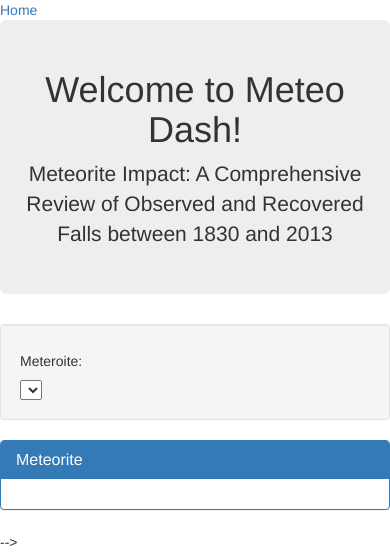
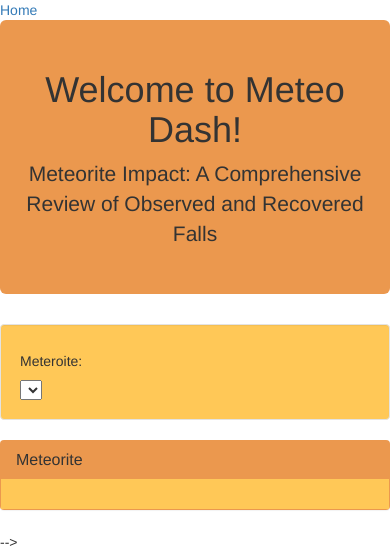
Before and after one commit to JuliWritesStories/Meteor-Project-3, a Flask app: page /charts in a window 390 px wide. Shown: the top 552 px of the page. Run offline with Flask 3, Linux system fonts and the light colour scheme; data that the repository does not hold is empty; parts of the project's set-up code (start-up, migrations or seed data) failed here and were passed over; some libraries are stand-ins or nearby versions.

Commit message:
css&html

```diff
--- a/app.py
+++ b/app.py
@@ -1,13 +1,17 @@
+
+import string
 import flask
 from flask_cors import CORS
 import flask_cors
 import numpy as np
+from requests import session
 
 import sqlalchemy
 from sqlalchemy.ext.automap import automap_base
 from sqlalchemy.orm import Session
-from sqlalchemy import create_engine, func
+from sqlalchemy import create_engine, func,literal_column
 from sqlalchemy import desc
+from sqlalchemy.sql.expression import case
 
 from flask import Flask, jsonify
 
@@ -130,15 +134,10 @@ def meteorites_GrpBy(byyear):
     # # Create our session (link) from Python to the DB
     session = Session(engine)
 
-    # """Return a list of all Meteorite names"""
-    # # Query all Meteorite
-    results =  session.query(Meteorite.fall,Meteorite.year,Meteorite.mass,func.count(Meteorite.meteorite_name)) \
+    results =  session.query(Meteorite.fall,Meteorite.year,func.count(Meteorite.meteorite_name)) \
                 .filter(Meteorite.year == byyear) \
                 .group_by(Meteorite.fall) \
-                .order_by(desc(func.count(Meteorite.mass))) \
                 .all()
-
-
 
     session.close()
 
@@ -184,6 +183,45 @@ def meteorites_ByClass(byyear):
 
     return jsonify(result_dict)
 
+@app.route("/meteorites_bymass/<byyear>")
+def meteorites_byMass(byyear):
+     # # Create our session (link) from Python to the DB
+    session = Session(engine)
+
+
+    # """Return a list of all Meteorite names"""
+    # # Query all Meteorite
+    # results =  session.query(
+    #       Meteorite.recclass,
+    #     case([
+    #     (getattr(Meteorite, "mass(g)") <= 100, "0-100g"),
+    #     (getattr(Meteorite, "mass(g)") <= 1000, "101-1000g"),
+    #     (getattr(Meteorite, "mass(g)") <= 10000, "1001-10000g"),
+    #     (getattr(Meteorite, "mass(g)") == 100000, "10001-100000g")
+    #     ], else_="100001g+").label("mass_group"),
+    #    func.count().label("count")
+    #    ).filter(Meteorite.year == byyear).group_by(Meteorite.recclass, "mass_group").all()
+
+    results = session.query(getattr(Meteorite, "mass(g)"),Meteorite.year).filter(Meteorite.year == byyear).all()
+
+
+    session.close()
+
+
+
+    result_dict= []
+
+
+    for result in results:
+      result_dict.append({
+           "mass": result[0],
+           "year": result[1],
+
+
+     })
+    return jsonify(result_dict)
+
+
 
 
 
--- a/static/CSS/style.css
+++ b/static/CSS/style.css
@@ -8,3 +8,33 @@ body {
   html {
     height: 100%;
   }
+
+  .col-md-12.jumbotron.text-center {
+    background-color: #EB984E; /* Set your desired color here */
+}
+
+.well {
+  background-color: #FFC857 ; /* Set your desired color here */
+
+}
+
+
+.panel
+{
+  background-color :#EB984E;
+
+}
+
+.panel-body{
+  background-color:#FFC857;
+}
+.button {
+  display: inline-block;
+  padding: 10px 20px;
+  background-color: #FFC857;
+  color: white;
+  text-decoration: none;
+  border: 1px solid #FFC857;
+  border-radius: 5px;
+  margin-right: 10px;
+}
--- a/static/js/charts.js
+++ b/static/js/charts.js
@@ -53,6 +53,7 @@ function init() {
  buildBubbleChart(sample_one);
  buildPieChart(sample_one);
  buildClassBarChart(sample_one);
+ buildMassPieChart(sample_one);
   });
 
 };
@@ -65,7 +66,7 @@ function buildPieChart(sample){
 
     var labels = data.map(data => data.fall);
     var data = data.map(data => data.count);
-    var colors = ['blue', 'green'];
+    var colors = ["#FFA500", "#CA6F1E"];
 
     var ctx = document.getElementById("PieChart").getContext("2d");
 
@@ -73,7 +74,6 @@ function buildPieChart(sample){
    if (window.Pie) {
     window.Pie.destroy(); // Destroy the existing chart if it exists
   }
-
 
   window.Pie = new Chart(ctx, {
     type: "pie",
@@ -83,19 +83,35 @@ function buildPieChart(sample){
             data: data,
             backgroundColor: colors,
             responsive: true,
-                maintainAspectRatio: false,
-                aspectRatio: 0.5
+            maintainAspectRatio: true,
+            aspectRatio: 3
         }]
     },
     options: {
+      plugins: {
           title: {
               display: true,
-                text: "Meteorite Fall vs Found"
+              text: "Fall Type",
+              fontSize: 40, // Set the font size
+              fontColor: 'black', // Set the font color
+              fontStyle: 'bold' // Set the font style (e.g., bold, italic)
+          }
+      },
+      legend: {
+        display: true,
+        position: "top", // You can set the position to 'top', 'bottom', 'left', or 'right'
+        labels: {
+            fontColor: 'black', // Set the font color for the legend labels
+            fontSize: 20 // Set the font size for the legend labels
+        }
       }
     }
   });
 
+
 });
+
+
 
 };
 //Bar chart using chart.js
@@ -125,22 +141,61 @@ function buildClassBarChart(sample){
       datasets: [{
           label: "Count",
           data: counts,
-          backgroundColor: "rgba(54, 162, 235, 0.2)",
-          borderColor: "rgba(54, 162, 235, 1)",
-          borderWidth: 1
+          // backgroundColor: "rgba(54, 162, 235, 0.2)",
+          // borderColor: "rgba(54, 162, 235, 1)",
+                backgroundColor: "#EB984E",
+                borderColor: "#F39C12",
+                borderWidth: 3
+
       }]
     },
+
     options: {
+      legend: {
+          display: true
+      },
+      plugins: {
         title: {
             display: true,
-        text: "Distribution of Meteorite by class"
+            text: "Distribution of Meteorites by Class"
+        }
     },
+      indexAxis: "x",
       scales: {
+          x: {
+              display: true,
+              title: {
+                  display: true,
+                  text: "CLASS",
+                  fontSize: 40, // Set the font size
+                  fontColor: 'black', // Set the font color
+                  fontStyle: 'bold' // Set the font style (e.g., bold, italic)
+              }
+          },
           y: {
-              beginAtZero: true
+              display: true,
+              title: {
+                  display: true,
+                  text: 'COUNT  ',
+                  fontSize: 40, // Set the font size
+                  fontColor: 'black', // Set the font color
+                  fontStyle: 'bold' // Set the font style (e.g., bold, italic)
+              },
+              ticks: {
+                beginAtZero: true,
+                stepSize: 1 // Set the step size to 1 for y-axis increments
             }
           }
+      },
+      title: {
+          display: true,
+          text: "Distribution of Meteorites Types",
+          fontSize: 40, // Set the font size
+          fontColor: 'black', // Set the font color
+          fontStyle: 'bold' // Set the font style (e.g., bold, italic)
       }
+  }
+
 
   });
 });
@@ -285,28 +340,28 @@ for(i =0;i<value.length;i++){
           mode: "markers",
             marker: {
                 color: xticks,
-                // colorscale: "YlOrRd",
-                colors: [
-                  'rgb(255, 255, 204)',
-                   'rgb(128, 0, 38)',
-                   'rgb(189, 0, 38)',
-                   'rgb(227, 26, 28)',
-                   'rgb(252, 78, 42)',
-                   'rgb(253, 141, 60)',
-                   'rgb(254, 178, 76)',
-                   'rgb(254, 217, 118)',
-                  'rgb(255, 237, 160)',
-                  'rgb(255, 247, 180)',
-                  'rgb(255, 250, 190)'],
+                colorscale:"Electric",
+                // colors: [
+                //   'rgb(255, 255, 204)',
+                //    'rgb(128, 0, 38)',
+                //    'rgb(189, 0, 38)',
+                //    'rgb(227, 26, 28)',
+                //    'rgb(252, 78, 42)',
+                //    'rgb(253, 141, 60)',
+                //    'rgb(254, 178, 76)',
+                //    'rgb(254, 217, 118)',
+                //   'rgb(255, 237, 160)',
+                //   'rgb(255, 247, 180)',
+                //   'rgb(255, 250, 190)'],
                 showscale: true // Show color scale
             }
       };
 
       // Setup the layout
       let layout = {
-          title: "Top 10 Largest Metorite",
+        title: "Top 10 Largest Metorites",
         xaxis: {title: "Mass(g)"},
-          yaxis: {title: "Meteroites"}
+        yaxis: {title: "Meteroites",automargin: true}
       };
 
       // Call Plotly to plot the bar chart
@@ -314,73 +369,119 @@ for(i =0;i<value.length;i++){
   });
 };
 
-function buildPieChart(sample) {
+// function buildPieChart(sample) {
+//     let sampleInfo = [];
+//     // Use D3 to retrieve all of the data
+//     d3.json(url).then((data) => {
+//         for (let i = 0; i < data.length; i++) {
+//             let metadata = {
+//                 "name": data[i].name,
+//                 "year": data[i].year,
+//                 "mass": data[i].mass,
+//                 "class": data[i].recclass,
+//                 "fall": data[i].fall,
+//                 "id": data[i].id
+//             };
+//             sampleInfo.push(metadata);
+//         }
+//         // Filter based on the value of the sample
+//         let value = sampleInfo.filter(result => result.year == sample);
+//         if (value.length === 0) {
+//             console.error(`No data found for class: ${sample}`);
+//             return;
+//         }
+
+//         // Get the first index from the array
+//         let valueData = value[0];
+//         let met_names =[];
+//         let met_years =[];
+//         let mass_values =[];
+//         let fall_values = [];
+//         let ids =[];
+//         for(i =0;i<value.length;i++){
+//             // Get the names, years, and mass
+//             met_names.push(value[i].name);
+//             met_years.push(value[i].year);
+//             mass_values.push(value[i].mass);
+//             fall_values.push(value[i].fall);
+//             ids.push(value[i].id);
+//         }
+
+//         // Set top ten items to display in descending order
+//         // Create labels for the pie chart
+//         let labels = met_names.slice(0, 10);
+//         // Get corresponding values for the pie chart
+//         let values = mass_values.slice(0, 10);
+//         // Create a trace for the pie chart
+//         let trace = {
+//             labels: labels,
+//             values: values,
+//             type: 'pie',
+//             hole: 0.5, // Set the size of the hole for the donut chart
+//             textinfo: 'percent',
+//             mode: "markers",
+//             marker: {
+//                 //color: values,
+//                 colors: ['rgb(255, 250, 190)','rgb(255, 247, 180)','rgb(255, 237, 160)', 'rgb(254, 217, 118)', 'rgb(254, 178, 76)', 'rgb(253, 141, 60)', 'rgb(252, 78, 42)', 'rgb(227, 26, 28)', 'rgb(189, 0, 38)', 'rgb(128, 0, 38)','rgb(255, 255, 204)'], // Set custom colors for the slices
+//                 // showscale: true // Show color scale
+//             }
+
+//         };
+//         // Set up the layout for the pie chart
+//         let layout = {
+//             title: "Top 10 Mass Distribution",
+//             width: 800, // Set the width of the chart
+//             height: 600, // Set the height of the chart
+//         };
+//         // Plot the pie chart
+//         Plotly.newPlot("pie", [trace], layout);
+//     });
+// }
+
+function buildMassPieChart(sample){
+
+  let url_mass = "/meteorites_bymass/"+sample;
+  console.log(url_mass);
   let sampleInfo = [];
-    // Use D3 to retrieve all of the data
-    d3.json(url).then((data) => {
-        for (let i = 0; i < data.length; i++) {
-            let metadata = {
-                "name": data[i].name,
-                "year": data[i].year,
-                "mass": data[i].mass,
-                "class": data[i].recclass,
-                "fall": data[i].fall,
-                "id": data[i].id
-            };
-            sampleInfo.push(metadata);
-        }
-        // Filter based on the value of the sample
-        let value = sampleInfo.filter(result => result.year == sample);
-        if (value.length === 0) {
-            console.error(`No data found for class: ${sample}`);
-            return;
-        }
+  d3.json(url_mass).then((data) => {
+    // Extract recclass and count data
+   // Categorize meteorite masses into different ranges
+   const smallMasses = data.filter(entry => entry.mass <= 10000);
+   const mediumMasses = data.filter(entry => entry.mass > 10000 && entry.mass <= 100000);
+   const largeMasses = data.filter(entry => entry.mass > 100000);
 
-        // Get the first index from the array
-        let valueData = value[0];
-        let met_names =[];
-        let met_years =[];
-        let mass_values =[];
-        let fall_values = [];
-        let ids =[];
-        for(i =0;i<value.length;i++){
-            // Get the names, years, and mass
-            met_names.push(value[i].name);
-            met_years.push(value[i].year);
-            mass_values.push(value[i].mass);
-            fall_values.push(value[i].fall);
-            ids.push(value[i].id);
-        }
+   // Calculate the percentage of meteorites in each mass range
+   const totalMeteorites = data.length;
+   const smallMassPercentage = (smallMasses.length / totalMeteorites) * 100;
+   const mediumMassPercentage = (mediumMasses.length / totalMeteorites) * 100;
+   const largeMassPercentage = (largeMasses.length / totalMeteorites) * 100;
 
-        // Set top ten items to display in descending order
-        // Create labels for the pie chart
-        let labels = met_names.slice(0, 10);
-        // Get corresponding values for the pie chart
-        let values = mass_values.slice(0, 10);
-        // Create a trace for the pie chart
-        let trace = {
+
+   const labels = ["<= 10kg(small)", "10-100kg(medium)", "> 100kg(large)"];
+   const values = [smallMassPercentage, mediumMassPercentage, largeMassPercentage];
+
+   const data5 = [{
+       values: values,
        labels: labels,
-            values: values,
        type: 'pie',
-            hole: 0.5, // Set the size of the hole for the donut chart
-            textinfo: 'percent',
        mode: "markers",
             marker: {
                 //color: values,
-                colors: ['rgb(255, 250, 190)','rgb(255, 247, 180)','rgb(255, 237, 160)', 'rgb(254, 217, 118)', 'rgb(254, 178, 76)', 'rgb(253, 141, 60)', 'rgb(252, 78, 42)', 'rgb(227, 26, 28)', 'rgb(189, 0, 38)', 'rgb(128, 0, 38)','rgb(255, 255, 204)'], // Set custom colors for the slices
-                // showscale: true // Show color scale
+                colors: ["#EB984E","#CA6F1E","#BA4A00" ]
             }
+   }];
+
+   let layout5 = {
+    title: "Meteroite Mass Distribution"
 
 };
-        // Set up the layout for the pie chart
-        let layout = {
-            title: "Top 10 Mass Distribution",
-            width: 800, // Set the width of the chart
-            height: 600, // Set the height of the chart
-        };
-        // Plot the pie chart
-        Plotly.newPlot("pie", [trace], layout);
+
+   Plotly.newPlot('pie_chart', data5,layout5);
+
 });
+
+
+
 }
 
 // // Function that builds the bubble chart
@@ -434,21 +535,23 @@ for(i =0;i<10;i++){
             text: met_names,
             mode: "markers",
             marker: {
-                size:mass_values.map(mass => Math.sqrt(mass)/2),
+                size:mass_values.map(mass => Math.sqrt(mass)/10),
                 color: mass_values,
-                // colorscale: "YlOrRd",
-                colors: [
-                  'rgb(255, 255, 204)',
-                   'rgb(128, 0, 38)',
-                   'rgb(189, 0, 38)',
-                   'rgb(227, 26, 28)',
-                   'rgb(252, 78, 42)',
-                   'rgb(253, 141, 60)',
-                   'rgb(254, 178, 76)',
-                   'rgb(254, 217, 118)',
-                  'rgb(255, 237, 160)',
-                  'rgb(255, 247, 180)',
-                  'rgb(255, 250, 190)'],
+                colorscale:"Earth",
+
+
+                // colors: [
+                //   'rgb(255, 255, 204)',
+                //    'rgb(128, 0, 38)',
+                //    'rgb(189, 0, 38)',
+                //    'rgb(227, 26, 28)',
+                //    'rgb(252, 78, 42)',
+                //    'rgb(253, 141, 60)',
+                //    'rgb(254, 178, 76)',
+                //    'rgb(254, 217, 118)',
+                //   'rgb(255, 237, 160)',
+                //   'rgb(255, 247, 180)',
+                //   'rgb(255, 250, 190)'],
                 showscale: true // Show color scale
             }
         };
@@ -459,8 +562,8 @@ for(i =0;i<10;i++){
             hovermode: "closest",
             xaxis: {title: "Meteroites"},
             yaxis: {title: "Mass(g)"},
-            height: 1000,
-            width: 1500
+            // height: 1000,
+            // width: 1500
         };
 
         // Call Plotly to plot the bubble chart
@@ -483,6 +586,7 @@ function optionChanged(value) {
   buildBubbleChart(value);
   buildPieChart(value);
   buildClassBarChart(value);
+  buildMassPieChart(value);
 
 
 } ;
--- a/templates/charts.html
+++ b/templates/charts.html
@@ -21,7 +21,7 @@
     <div class="row">
       <div class="col-md-12 jumbotron text-center">
         <h1>Welcome to Meteo Dash! </h1>
-        <p>Meteorite Impact: A Comprehensive Review of Observed and Recovered Falls between 1830 and 2013</p>
+        <p>Meteorite Impact: A Comprehensive Review of Observed and Recovered Falls</p>
       </div>
     </div>
     <!-- <div class="row">
@@ -36,7 +36,7 @@
           <h5>Meteroite:</h5>
           <select id="selDataset" onchange="optionChanged(this.value)"></select>
         </div>
-        <div class="panel panel-primary">
+        <div class="panel panel">
           <div class="panel-heading">
             <h3 class="panel-title">Meteorite</h3>
           </div>
@@ -47,29 +47,51 @@
         <div id="bar"></div>
       </div>
       <div class="col-md-5">
-         <!-- <div id="PieChart"></div> -->
+          <div id="pie_chart"></div>
 
       </div>
     </div> -->
     <div class="row">
       <div class="col-md-2">
 
+
+
+      </div>
+
+      <div class="col-md-3">
+
         <canvas id="PieChart" ></canvas>
 
       </div>
-    </div>
-    <div class="row">
-      <div class="col-md-5">
+      <div class="col-md-7">
 
         <canvas id="BarChart" ></canvas>
 
       </div>
     </div>
     <div class="row">
-      <div class="col-md-12">
+      <div>
+         <div class="col-md-3">
+
+
+      </div>
+
+      </div>
+      <div class="col-md-7">
         <div id="bubble"></div>
 
       </div>
+    </div>
+    <div class="row">
+      <!-- <div class="col-md-12">
+        <div id="bubble"></div>
+
+      </div> -->
+
+
+
+
+
     </div>
   </div>
 
```
Also changed, not shown: templates/homepage.html (+8 -3 lines). Lines whose indentation alone changed are shown as unchanged.
